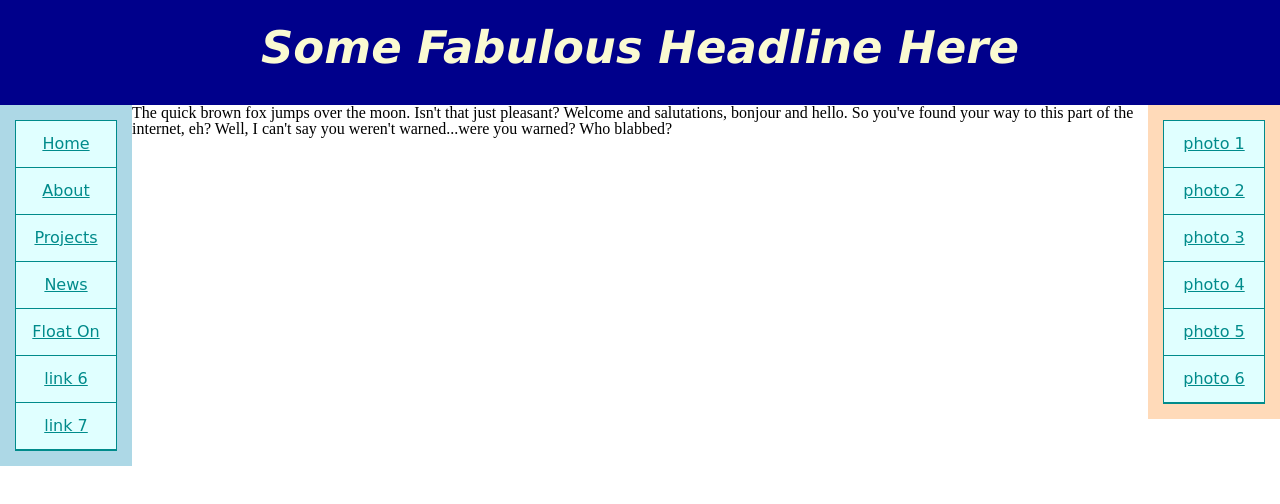
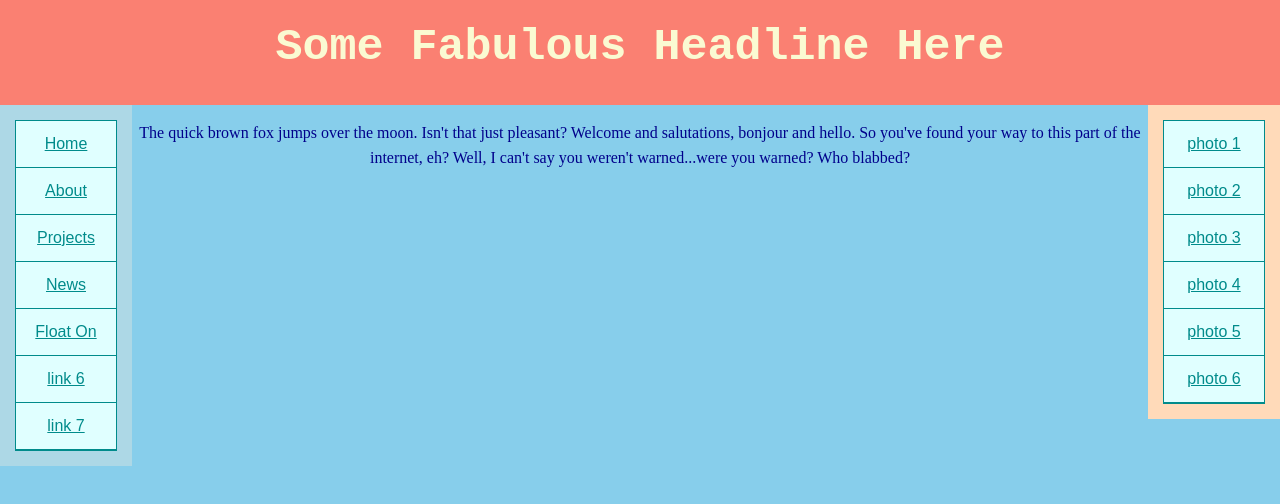
Before and after one commit to ArtemisSara/mockup-practice, a plain HTML site: page index.html in a window 1280 px wide. Drawn offline with Linux system fonts and the light colour scheme.

Commit message:
updated stylesheet some more, gave it blue background, etc

```diff
--- a/styles/stylesheet.css
+++ b/styles/stylesheet.css
@@ -1,6 +1,7 @@
-body {
-   /* Change my background, and set global font family.*/
 
+body  {
+   /* Change my background color.*/
+  background: skyblue;
 }
 
 .content-wrapper { /* Center on page, set width */
@@ -8,12 +9,12 @@ body {
 header h1{
   /* make bigger and color, Change our font family to a sans serif. */
   font-size: 45px;
-  font-family: Verdana;
-  font-style: oblique;
+  font-family: monospace;
+  font-style: normal;
   text-align: center;
   color: lightgoldenrodyellow;
   float: none;
-  background-color: darkblue;
+  background-color: salmon;
   padding-left: 25px;
   padding-right: 25px;
   padding-top: 25px;
@@ -25,7 +26,8 @@ nav.main-nav {
   /* Change background color, remove bullets, border on each individual nav element, float the links, center our content within the links, width on links, font color, font change family*/
 
   background: lightblue;
-  font-family: cursive;
+  font-family: sans-serif;
+  text-align: center;
   float:left;
   padding: 15px;
   border: 5px;
@@ -57,7 +59,7 @@ li {
 aside {
   /*clear float, background color, float, font color */
   background: peachpuff;
-  font-family: cursive;
+  font-family: sans-serif;
   float: right;
   padding: 15px;
   border: 5px;
@@ -88,10 +90,23 @@ li {
 
 }
 
+
 article {
 
   /* background-color, float to the right?, font size*/
+  background-color: skyblue;
+  padding-bottom: 208px;
+  float: right;
+}
 
+
+p{
+  text-align: center;
+  font-family: "Arial, Helvetica, sans-serif;
+  font-size: 12pr;
+  color: darkblue;
+  padding: 15px;
+  line-height: 25px;
 }
 
 figure {
```
